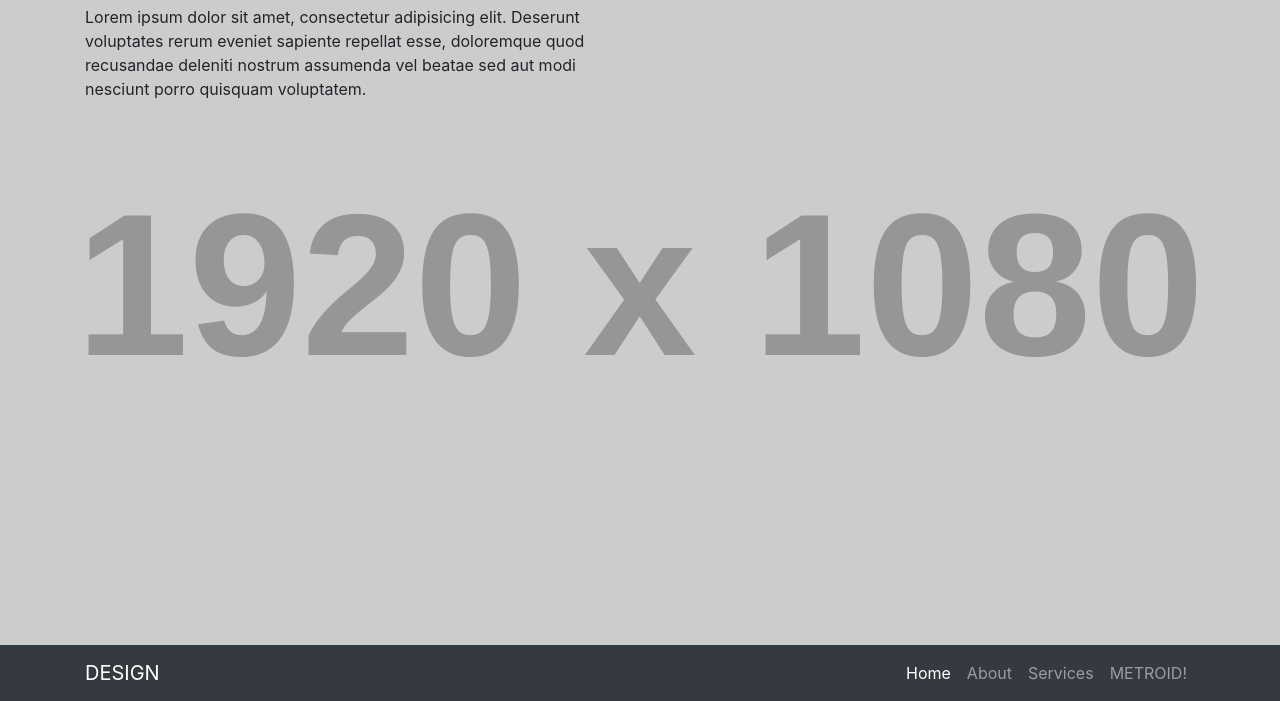
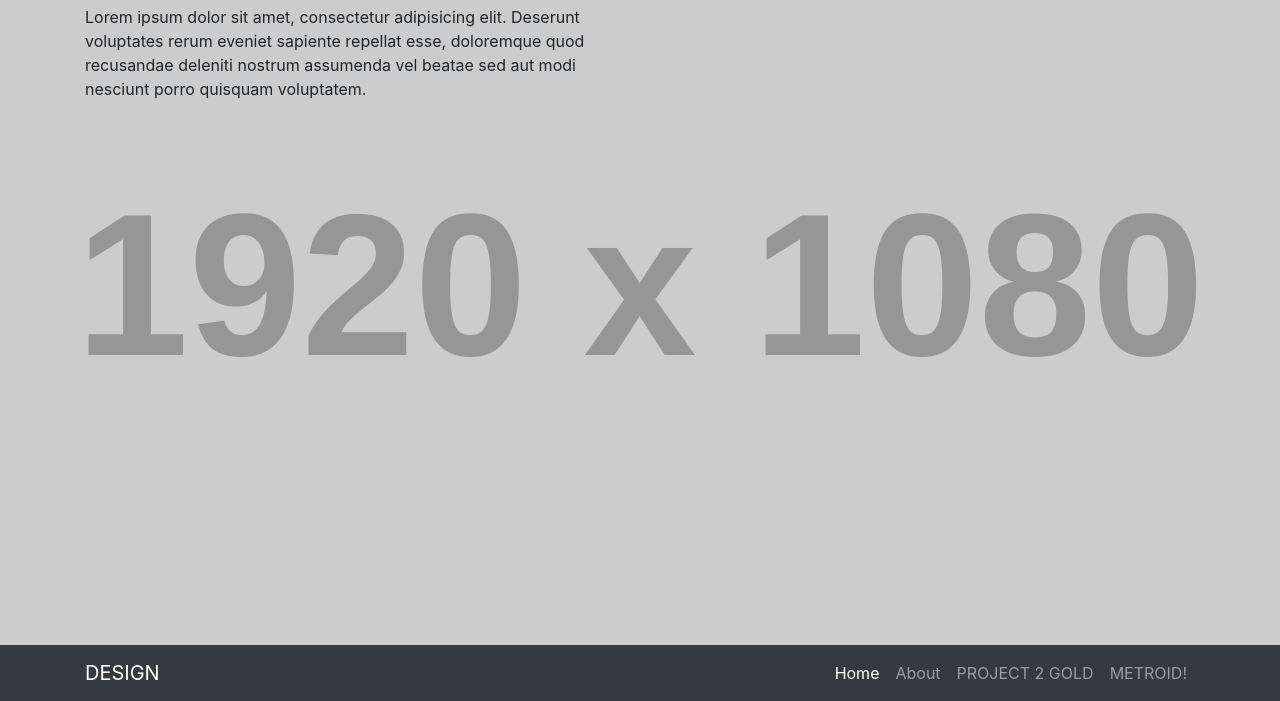
Before and after one commit to EthanBommarito/EthanBommarito.github.io, a website: page index.html in a window 1280 px wide. Shown: the part 99-800 px from the top of the page. Drawn offline with Linux system fonts and the light colour scheme; placeholder pictures from the web are drawn by us.

Commit message:
Update index.html

```diff
--- a/index.html
+++ b/index.html
@@ -38,7 +38,7 @@
             <a class="nav-link" href="#">About</a>
           </li>
           <li class="nav-item">
-            <a class="nav-link" href="#">Services</a>
+            <a class="nav-link" href="https://drive.google.com/file/d/1M113vxyjFfHBiyIzn5eOX9YJGP9CeZUF/view">PROJECT 2 GOLD</a>
           </li>
           <li class="nav-item">
             <a class="nav-link" href="https://drive.google.com/open?id=1KePw0Uk4lO7RjxWALthD09GAlufirKbw">METROID!</a>
```
